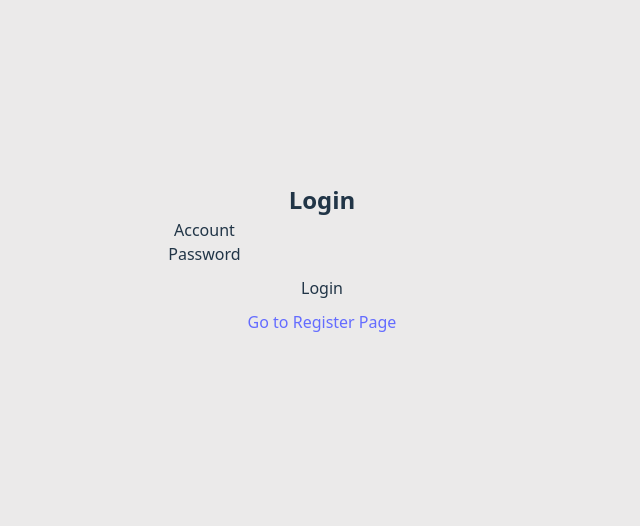
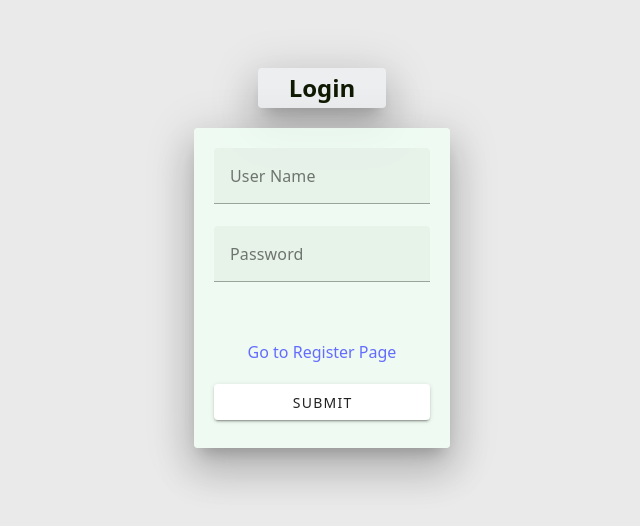
Before and after one commit to jacketex894/login_project, a Vue app in the folder frontend/: page / in a window 1280 px wide. Shown: the part 142-668 px from the top of the page, without its empty margins (318-958 px from the left). Built offline with nearby package versions, Linux system fonts and the light colour scheme.

Commit message:
feat: 🎸 add login page

```diff
--- a/frontend/src/utils/userDB.js
+++ b/frontend/src/utils/userProfile.js
@@ -1,14 +1,16 @@
 const BASE_URL = '/api';
 
-export function login(account,password){
-    let data = {'account':account,'password':password}
+export function login(userData){
     return fetch(`${BASE_URL}/login`,{
         method:'POST',
         headers:{
             'Content-Type':'application/json',
         },
-        body:JSON.stringify(data)
+        body:JSON.stringify(userData)
     }).then(response =>{
+        if (!response.ok) {
+            throw new Error('error：' + response.status);
+        }
         return response.json();
     })
 }
--- a/frontend/src/views/Login.vue
+++ b/frontend/src/views/Login.vue
@@ -1,33 +1,104 @@
 <template>
-    <div>
-        <h2> Login </h2>
-        <div>
-            <label> Account </label>
-            <input v-model="account"/>
-        </div>
-        <div>
-            <label> Password </label>
-            <input v-model="password"/>
-        </div>
+    <div class = "login-container">
+        <v-sheet :elevation="24" rounded class = "login-title">
+            <h2> Login </h2>
+        </v-sheet>
+        <v-sheet :elevation="24" rounded class = "login-sheet">
+            <v-form @submit.prevent>
+                <v-text-field
+                    v-model="userName"
+                    :rules="[value => required(value, 'User Name')]"
+                    label="User Name"
+                ></v-text-field>
+                <v-text-field
+                    v-model="password"
+                    :rules="[value => required(value, 'Password')]"
+                    label="Password"
+                ></v-text-field>
+                <v-btn  class = "submitButton" type="submit" block v-on:click="userLogin()">Submit</v-btn>
+            </v-form>
+            <p><router-link to="/register">Go to Register Page</router-link></p>
+        </v-sheet>
+        <v-alert
+            v-if="showAlert"
+            :type="alertType"
+            colored-border
+            class = "alert"
+            closable
+            @click:close="showAlert = false"
+            >
+            {{ alertMessage }}
+        </v-alert>
     </div>
-    <button v-on:click="show()"> Login </button>
-    <p><router-link to="/register">Go to Register Page</router-link></p>
 </template>
 <script>
 
-import {login} from '@/utils/userDB.js'
+import {login} from '@/utils/userProfile.js'
 export default {
     name: 'Login',
     data(){
         return{
-            account:null,
+            userName:null,
             password:null,
+            showAlert:false,
+            alertMessage:null,
+            alertType:null,
         };
     },
     methods:{
-        show(){
-            login(this.account,this.password)
+        required(value, fieldName) {
+            if (value) return true;
+                return `You must enter a ${fieldName}.`;
+        },
+        async userLogin(){
+            let userData = {
+                'user_name':this.userName,
+                'password':this.password
+            };
+            try{
+                let response = await login(userData);
+                this.showAlert = "true"
+                this.alertMessage = "Login sucess"
+                this.alertType = 'success'
+
+            }
+            catch (error){
+                this.showAlert = "true"
+                this.alertMessage = "Login fail : The user name or password  is wrong, please check."
+                this.alertType = 'error'
+            }
         }
     }
 }
 </script>
+
+<style scoped>
+  .login-container {
+    display: grid;
+    place-items: center;
+    height: 50vh;
+    z-index: 1;
+  }
+  .login-title{
+    height: 5vh;
+    width: 10vw;
+    display: grid;
+    place-items: center;
+    background-color: rgba(240, 248, 255, 0.226);
+    color: rgb(16, 26, 2)
+  }
+  .login-sheet{
+    height: 40vh;
+    width: 20vw;
+    background-color: rgba(240, 255, 245, 0.84);
+    padding: 20px;
+  }
+  .alert{
+    position: fixed;
+    place-items: center;
+    z-index: 2;
+  }
+  .submitButton{
+    top:10vh;
+  }
+</style>
--- a/frontend/src/views/Register.vue
+++ b/frontend/src/views/Register.vue
@@ -20,7 +20,7 @@
                     :rules="[value => required(value, 'Email')]"
                     label="Email Address"
                 ></v-text-field>
-                <v-btn class="mt-2" type="submit" block v-on:click="userRegister()">Submit</v-btn>
+                <v-btn class="submitButton" type="submit" block v-on:click="userRegister()">Submit</v-btn>
             </v-form>
         </v-sheet>
         <v-alert
@@ -36,7 +36,7 @@
     </div>
 </template>
 <script>
-import {register} from '@/utils/userDB.js'
+import {register} from '@/utils/userProfile.js'
 export default {
     name: 'Register',
     data(){
@@ -51,8 +51,8 @@ export default {
     },
     methods:{
         required(value, fieldName) {
-        if (value) return true;
-        return `You must enter a ${fieldName}.`;
+            if (value) return true;
+                return `You must enter a ${fieldName}.`;
         },
         async userRegister(){
             let userData = {
@@ -103,4 +103,6 @@ export default {
     place-items: center;
     z-index: 2;
   }
+  .submitButton{
+  }
 </style>
```
